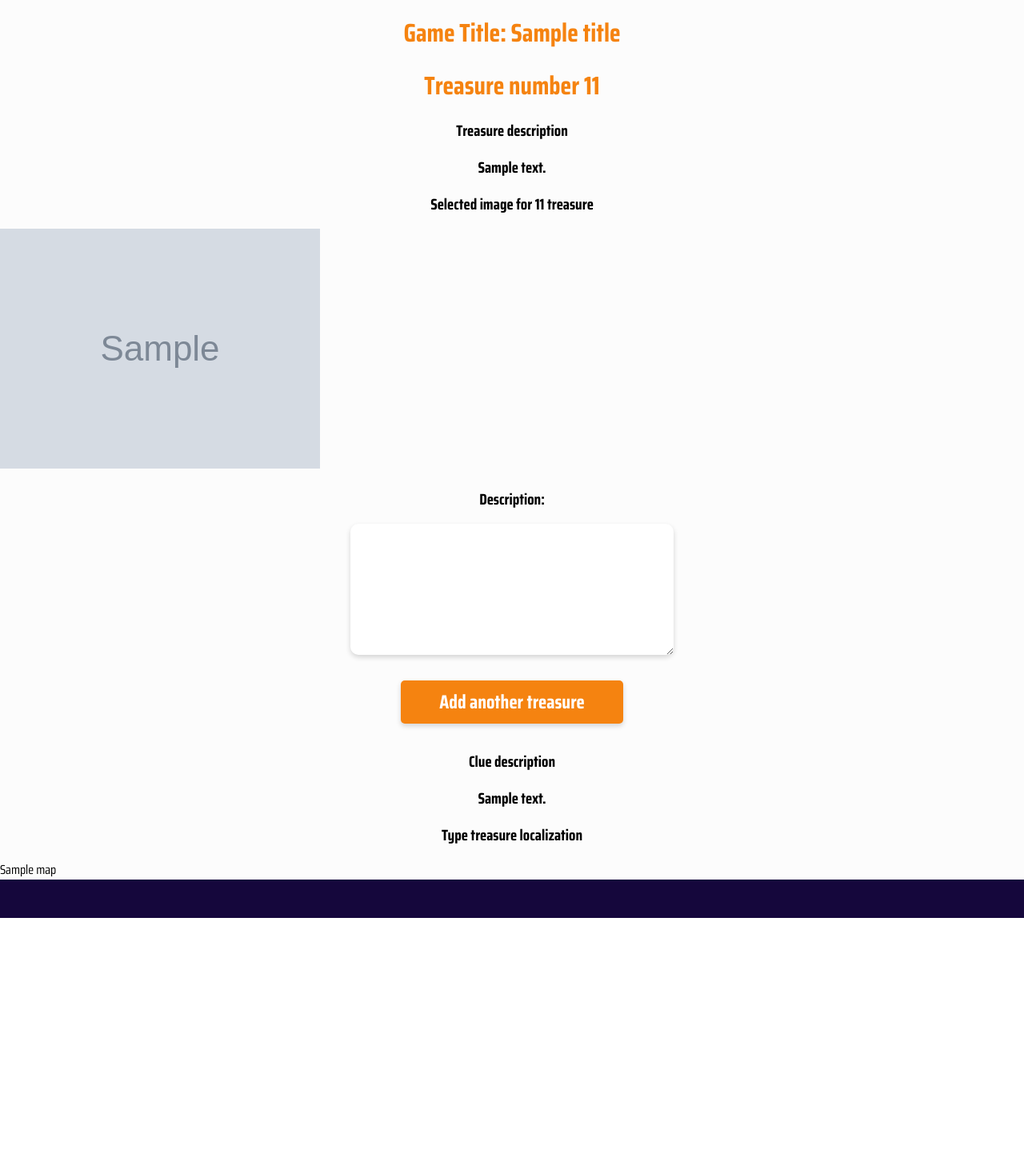
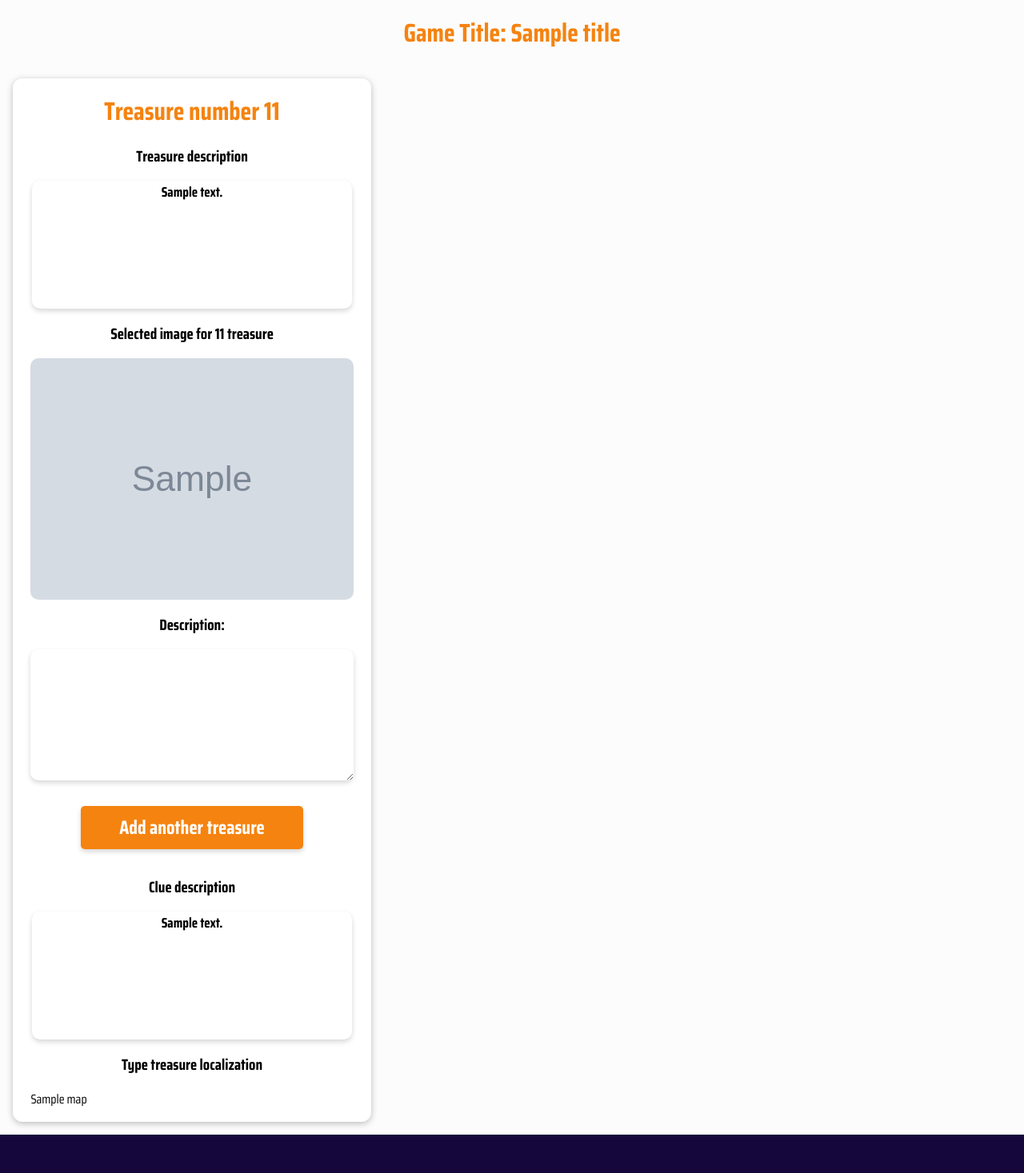
Before and after one commit to Johannagp9/threasureHunting, a Django app: template client/templates/client/edit_game.html in a window 1280 px wide. Shown: the part 80-1547 px from the top of the page at 80% size. Before the commit the page ends 1228 px from the top, so only its background shows below. Run offline with Django 4.2, Linux system fonts and the light colour scheme; tables that the repository leaves empty hold one stand-in row (values such as "Sample post"); the template is opened without the code that fills it: values that come from a table or form of the project are taken from there, most other values are stand-ins (such as "Sample title", 1, 10 or a date in 2020); grey boxes marked "Sample" are stand-in pictures; parts of the project's set-up code (start-up, migrations or seed data) failed here and were passed over; some libraries are stand-ins or nearby versions.

Commit message:
Appearance update of game_create and edit site

```diff
--- a/client/static/client/style.css
+++ b/client/static/client/style.css
@@ -48,7 +48,23 @@ button:active{
     padding: 1rem;
     border-radius: 12px;
     background-color: white;
-    box-shadow: 0 2px 8px rgba(0,0,0,0.26)
+    box-shadow: 0 2px 8px rgba(0,0,0,0.26);
+}
+
+.edit-div{
+    margin: 1rem auto;
+    margin-right: 1rem;
+    margin-left: 1rem;
+    width: 100%;
+    max-width: 28rem;
+    border-radius: 12px;
+    background-color: white;
+    box-shadow: 0 2px 8px rgba(0,0,0,0.26);
+    display: inline-block;
+    flex-wrap: wrap;
+    justify-content: center;
+    align-items: center;
+
 }
 
 
@@ -114,3 +130,31 @@ button:active{
     font-size: 120%;
     font-weight: 800;
 }
+
+.description{
+    width: 25rem;
+    height: 10rem;
+    display: block;
+    margin: 1rem auto;
+    box-shadow: 0px 3px 6px #00000029;
+    font-size: 90%;
+    border-radius: 10px;
+    border: none;
+    font-family: 'Saira Condensed';
+}
+
+.edit-div img{
+    display: block;
+    margin-left: auto;
+    margin-right: auto;
+    width: 90%;
+    height: 90%;
+    border-radius: 10px;
+    align-items: center;
+}
+
+.div-map{
+    width: 90%;
+    height: 90%;
+    margin: 1rem auto;
+}
```
